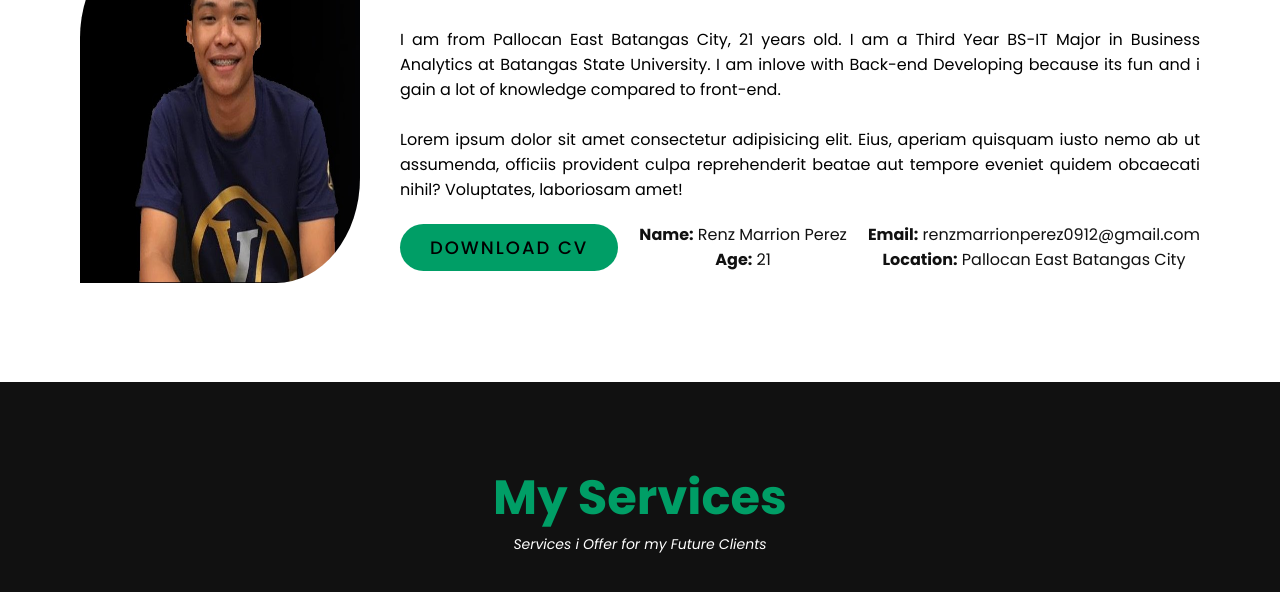
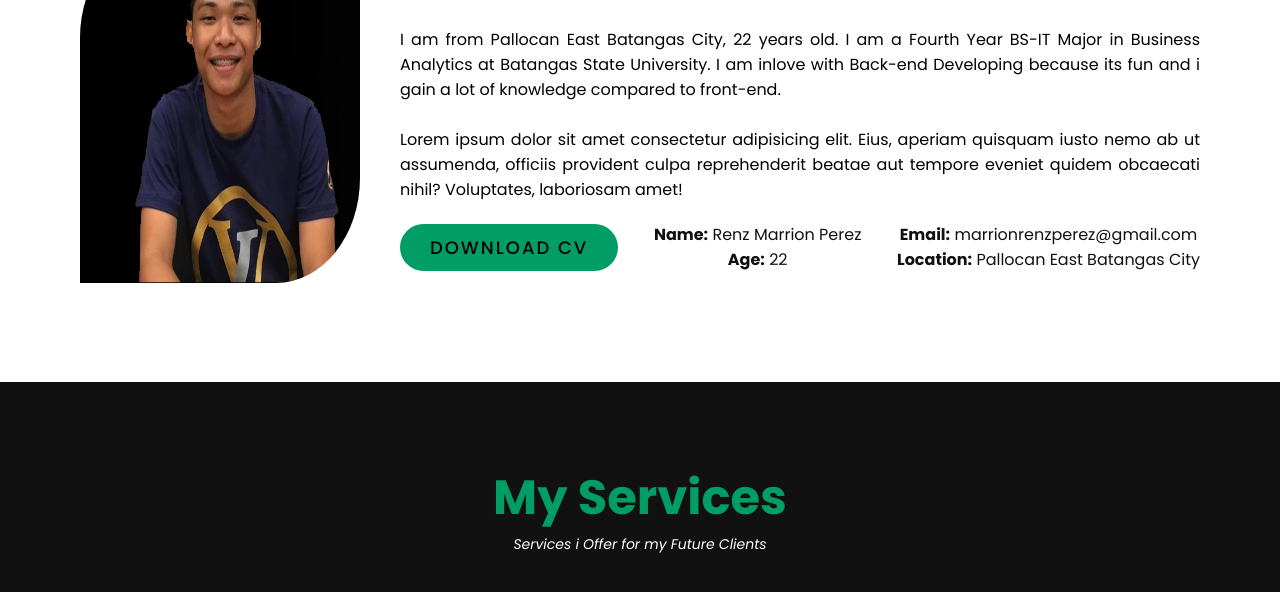
Before and after one commit to digZy030509/renzmarrionperez, a plain HTML site: page index.html in a window 1280 px wide. Shown: the part 1070-1662 px from the top of the page. Drawn offline with Linux system fonts and the light colour scheme.

Commit message:
Update index.html

```diff
--- a/index.html
+++ b/index.html
@@ -58,17 +58,17 @@
             <div class="contentBx w50">
                 <h3>Who am i?</h3>
                 <h2>I'm <b>Renz Marrion Perez</b>, an aspiring Web Developer </h2>
-                <p>I am from Pallocan East Batangas City, 21 years old. I am a Third Year BS-IT Major in Business Analytics at Batangas State University. I am inlove with Back-end Developing because its fun and i gain a lot of knowledge compared to front-end.</p>
+                <p>I am from Pallocan East Batangas City, 22 years old. I am a Fourth Year BS-IT Major in Business Analytics at Batangas State University. I am inlove with Back-end Developing because its fun and i gain a lot of knowledge compared to front-end.</p>
                 <br>
                 <p>Lorem ipsum dolor sit amet consectetur adipisicing elit. Eius, aperiam quisquam iusto nemo ab ut assumenda, officiis provident culpa reprehenderit beatae aut tempore eveniet quidem obcaecati nihil? Voluptates, laboriosam amet!</p>
                 <div class="heading bottom">
                     <a href="images/resume.docx" target="_blank" class="btn round">Download CV</a>
                     <div class="bt">
                         <b>Name:</b> Renz Marrion Perez <br>
-                        <b>Age:</b> 21
+                        <b>Age:</b> 22
                         <br> </div>
                     <div class="bt">
-                        <b>Email:</b> renzmarrionperez0912@gmail.com<br>
+                        <b>Email:</b> marrionrenzperez@gmail.com<br>
                         <b>Location:</b> Pallocan East Batangas City
                     </div>
                 </div>
@@ -212,7 +212,7 @@
                         </div>
                         <div class="text">
                             <h3>Phone no:</h3>
-                            <p>0912 bahala kana sa pito! </p>
+                            <p>09361187434 </p>
                         </div>
                     </div>
                     <div class="box">
@@ -221,7 +221,7 @@
                         </div>
                         <div class="text">
                             <h3>Email Address</h3>
-                            <p>renzmarrionperez0912@gmail.com</p>
+                            <p>marrionrenzperez@gmail.com</p>
                         </div>
                     </div>
                     <br>
```
